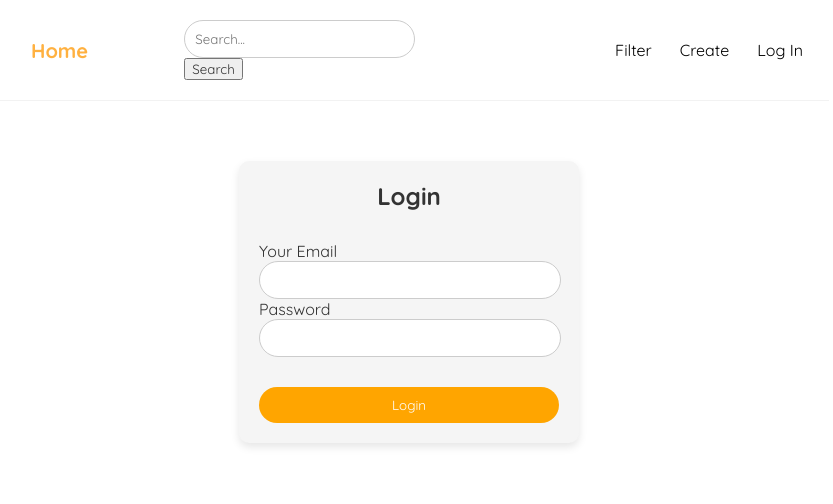
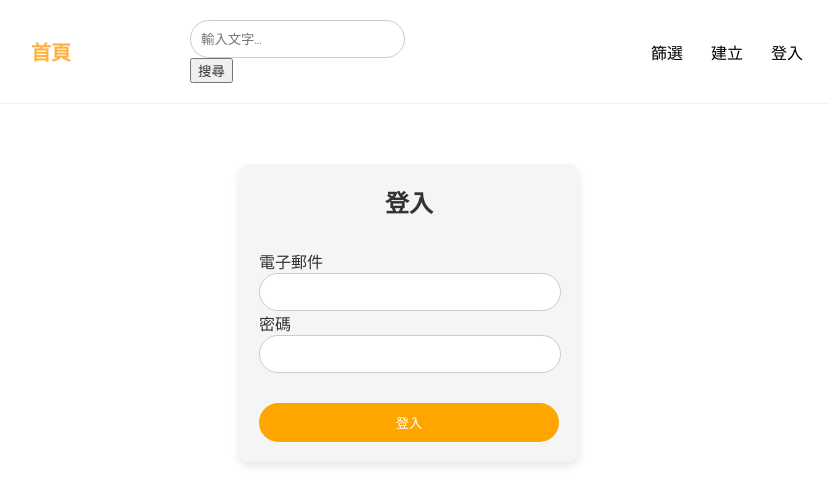
Before and after one commit to James-1723/DB_Management, a React (Create React App) app: page /login in a window 1280 px wide. Shown: the top 504 px of the page, without its empty margins (231-1064 px from the left). Built offline with nearby package versions, Linux system fonts and the light colour scheme.

Commit message:
字體&Create.js

```diff
--- a/src/pages/Create.js
+++ b/src/pages/Create.js
@@ -1,4 +1,6 @@
 import { useEffect, useState } from 'react';
+import { useUser } from '../context/UserContext.js'
+import '../style/Create.css';
 import { useNavigate } from 'react-router-dom';
 import Select from 'react-select';
 
@@ -67,17 +69,11 @@ const Create = () => {
                 required
             ></input>
             <p>標籤</p>
-            <Select
-                value={selectedTags}
-                onChange={handleChange}
-                onInputChange={handleInputChange}
-                options={options}
-                isClearable
-                isSearchable
-                isMulti
-                placeholder="Enter or select tags"
-            />
-            <button onClick={createPost}>建立</button>
+            <input
+                type="text"
+                required
+            ></input>
+            <button>建立</button>
         </div>
     );
 }
--- a/src/pages/Login.js
+++ b/src/pages/Login.js
@@ -40,9 +40,9 @@ const Login = () => {
 
         <div className="login-container">
             <form className='login-form'>
-                <h2>Login</h2>
+                <h2>登入</h2>
                 <div className='input-container'>
-                    <p>Your Email</p>
+                    <p>電子郵件</p>
                         <input
                             type='text'
                             id='user-email'
@@ -51,7 +51,7 @@ const Login = () => {
                             required
                         ></input>
 
-                    <p>Password</p>
+                    <p>密碼</p>
                     <input
                         type='password'
                         id='user-password'
@@ -60,7 +60,7 @@ const Login = () => {
                         required
                     ></input>
                 </div>
-                <button className='login-button' onClick={submitLoginInput}>Login</button>
+                <button className='login-button' onClick={submitLoginInput}>登入</button>
             </form>
         </div>
     );
--- a/src/pages/Navbar.js
+++ b/src/pages/Navbar.js
@@ -12,19 +12,19 @@ const Navbar = () => {
     return (
         <nav className='navbar'>
             <div className='home-link'>
-                <Link to='/'>Home</Link>
+                <Link to='/'>首頁</Link>
             </div>
             <form className='search-bar' onSubmit={handleSearch}>
-                <input type="text" placeholder="Search..."/>
-                <button>Search</button>
+                <input type="text" placeholder="輸入文字..."/>
+                <button>搜尋</button>
             </form>
             <div className="links">
-                <Link to='/'>Filter</Link>
-                <Link to='/create'>Create</Link>
+                <Link to='/'>篩選</Link>
+                <Link to='/create'>建立</Link>
                 {
                     user
                     ? <Link to='/user'>Personal</Link>
-                    : <Link to='/login'>Log In</Link>
+                    : <Link to='/login'>登入</Link>
                 }
             </div>
         </nav>
--- /dev/null
+++ b/src/style/Create.css
@@ -0,0 +1,18 @@
+@import url('https://fonts.googleapis.com/css2?family=Noto+Serif+TC:wght@300&display=swap');
+
+.create-button {
+    width: calc(100% - 30%);
+    height: 30px;
+    background-color: orange;
+    color: white;
+    margin-top: 15px;
+    border-radius: 20px;
+    outline: none;
+    border: none;
+    cursor: pointer;
+    transition: box-shadow 0.3 ease-in-out;
+}
+
+.create-button:hover {
+    box-shadow: 0 0 8px #ccc;
+}
--- a/src/style/Navbar.css
+++ b/src/style/Navbar.css
@@ -1,3 +1,5 @@
+@import url('https://fonts.googleapis.com/css2?family=Noto+Serif+TC:wght@300&display=swap');
+
 .navbar a:hover {
     color: #ffffff;
     font-weight: bold;
--- a/src/style/Post.css
+++ b/src/style/Post.css
@@ -1,3 +1,5 @@
+@import url('https://fonts.googleapis.com/css2?family=Noto+Serif+TC:wght@300&display=swap');
+
 .post {
     padding: 10px;
     box-shadow: 1px 3px 5px rgba(0, 0, 0, 0.1);
```
